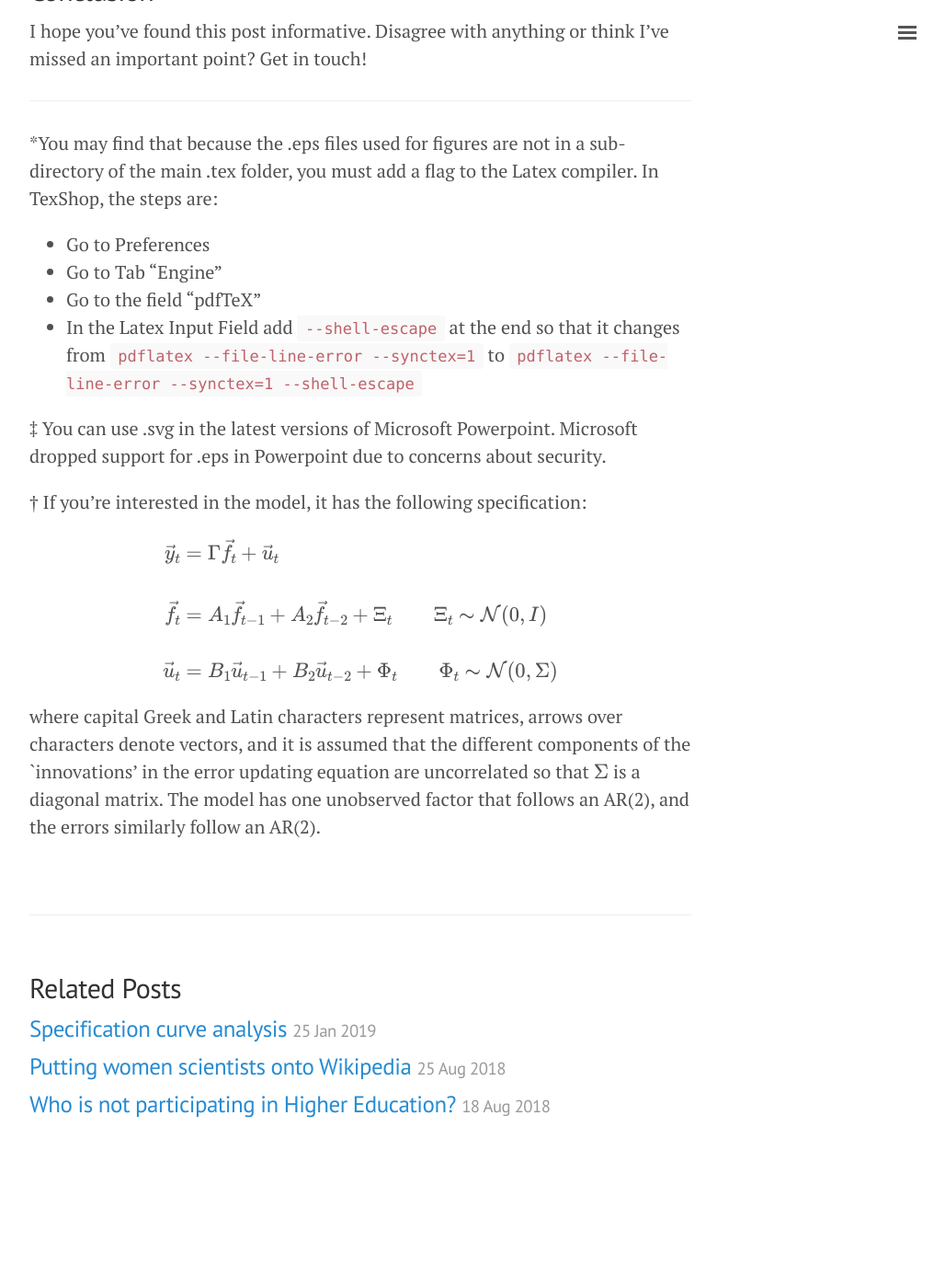
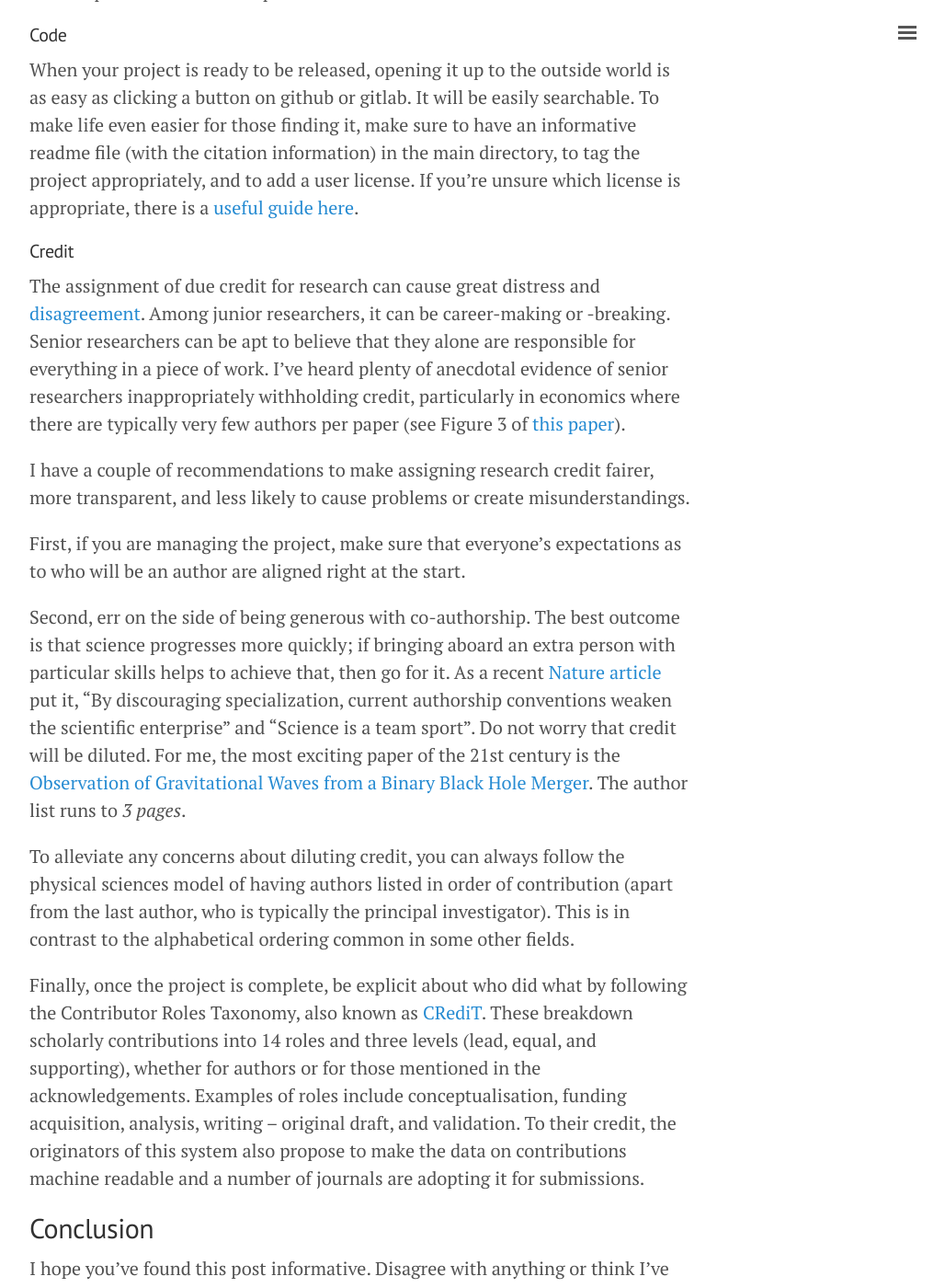
Before and after one commit to aeturrell/home, a Jekyll site: the page built from _posts/2019-06-26-get-organised.md, in a window 1280 px wide and 1400 px high, scrolled down 12976 px. Shown: the whole window at 92% size, without its empty margins (248-1276 px from the left). Built offline with Jekyll 4.4.1, drawn with Linux system fonts in a browser that asks for light colours; formulas are drawn with MathJax 3; comment, search, counter and statistics services are not loaded; before the commit the page ends 14253 px from its top, so only the background shows below that; some of the changed text lies outside the part shown.

Commit message:
Updated to include best practice on credit allocation

````diff
--- a/_posts/2019-06-26-get-organised.md
+++ b/_posts/2019-06-26-get-organised.md
@@ -169,8 +169,10 @@ To create and use the conda environment included in the example project, use
 ```
 conda env create -f ccenv.yml
 ```
-on the command line, then activate the environment. To create your own environment file from an existing conda environment, use
-```conda env export --no-builds | grep -v "prefix" > yourenv.yml```
+on the command line, then activate the environment using ```conda activate ccenv```.
+
+To save an environment file from an existing conda environment, use ```conda env export > yourenv.yml```
+but also use caution: this environment file will likely only work on your computer. It cannot easily be shared with others for them to recreate the same environment (it's tied to your OS for a start). One rough way around this that I've used in the cookiecutter project is to export the environment and then manually edit it to only retain i) Python and its version, and ii) packages that are explicitly imported in the code but with no version numbers. The idea is to ask for the version of Python that was used to generate the results initially but then let conda worry about the versions of the other imported packages, and any dependencies that those packages may have.
 
 
 ##### Data
@@ -187,6 +189,21 @@ Incentives to publish data are perhaps not all that they could be currently, but
 ##### Code
 
 When your project is ready to be released, opening it up to the outside world is as easy as clicking a button on github or gitlab. It will be easily searchable. To make life even easier for those finding it, make sure to have an informative readme file (with the citation information) in the main directory, to tag the project appropriately, and to add a user license. If you're unsure which license is appropriate, there is a [useful guide here](https://choosealicense.com/).
+
+##### Credit
+
+The assignment of due credit for research can cause great distress and [disagreement](https://www.nature.com/articles/d41586-018-05280-0). Among junior researchers, it can be career-making or -breaking. Senior researchers can be apt to believe that they alone are responsible for everything in a piece of work. I've heard plenty of anecdotal evidence of senior researchers inappropriately withholding credit, particularly in economics where there are typically very few authors per paper (see Figure 3 of [this paper](https://doi.org/10.1093/oxrep/grx051)).
+
+I have a couple of recommendations to make assigning research credit fairer, more transparent, and less likely to cause problems or create misunderstandings.
+
+First, if you are managing the project, make sure that everyone's expectations as to who will be an author are aligned right at the start.
+
+Second, err on the side of being generous with co-authorship. The best outcome is that science progresses more quickly; if bringing aboard an extra person with particular skills helps to achieve that, then go for it. As a recent [Nature article](https://www.nature.com/articles/d41586-019-02084-8) put it, "By discouraging specialization, current authorship conventions weaken the scientific enterprise" and  "Science is a team sport". Do not worry that credit will be diluted. For me, the most exciting paper of the 21st century is the [Observation of Gravitational Waves from a Binary Black Hole Merger](https://doi.org/10.1103/PhysRevLett.116.061102). The author list runs to *3 pages*.
+
+To alleviate any concerns about diluting credit, you can always follow the physical sciences model of having authors listed in order of contribution (apart from the last author, who is typically the principal investigator). This is in contrast to the alphabetical ordering common in some other fields.
+
+Finally, once the project is complete, be explicit about who did what by following the Contributor Roles Taxonomy, also known as [CRediT](https://www.casrai.org/credit.html). These breakdown scholarly contributions into 14 roles and three levels (lead, equal, and supporting), whether for authors or for those mentioned in the acknowledgements. Examples of roles include conceptualisation, funding acquisition, analysis, writing – original draft, and validation. To their credit, the originators of this system also propose to make the data on contributions machine readable and a number of journals are adopting it for submissions.
+
 
 ## Conclusion
 
````
